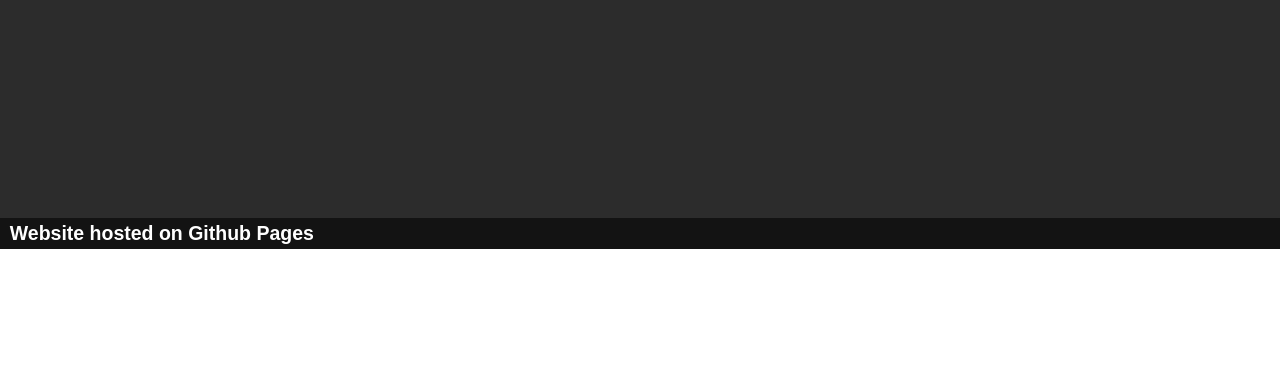
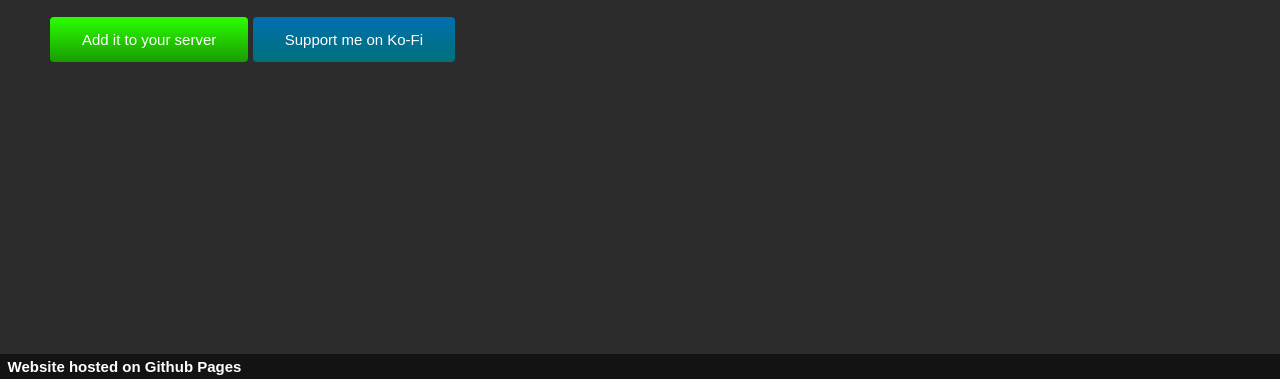
Before and after one commit to Brisolo32/TestBot, a plain HTML site: page index.html in a window 1280 px wide. Shown: the part 526-905 px from the top of the page. Before the commit the page ends 800 px from the top, so only its background shows below. Drawn offline with Linux system fonts and the light colour scheme.

Commit message:
Update styles.css

```diff
--- a/styles.css
+++ b/styles.css
@@ -21,7 +21,7 @@
 .navbar__container {
     display: flex;
     justify-content: space-between;
-    height: 80px;
+    height: auto;
     z-index: 1;
     width: 100%;
     max-width: 1300px;
@@ -30,6 +30,7 @@
 }
 
 #navbar__logo {
+    font-family: 'Dosis', sans-serif;
     background-color: #ffffff;
     background-size: 100%;
     -webkit-background-clip: text;
@@ -49,7 +50,7 @@
     align-items: center;
     justify-self: center;
     margin: 0 auto;
-    height: 83vh;
+    height: 100vh;
     background-color: #2c2c2c;
     z-index: 1;
     width: 100%;
@@ -103,6 +104,46 @@
     width: 100%;
 }
 
+.kofi__btn {
+    font-size: 15px;
+    background-image: linear-gradient(to top, #007179 0%, rgb(0, 111, 176) 100%);
+    padding: 14px 32px;
+    border: none;
+    border-radius: 4px;
+    color: #ffff;
+    cursor: pointer;
+    position: relative;
+    transition: all 0.35s;
+    outline: none;
+}
+
+.kofi__btn a {
+    position: relative;
+    z-index: 2;
+    color: #ffff;
+    text-decoration: none;
+}
+
+.kofi__btn:after {
+    position: absolute;
+    content: '';
+    top: 0;
+    left: 0;
+    width: 0;
+    height: 100%;
+    background: linear-gradient(to , #00383c 0%, #002b34 100%);
+    transition: all 0.25s;
+    border-radius: 4px;
+}
+
+.kofi__btn:hover {
+    color: #ffff;
+}
+
+.kofi__btn:hover:after{
+    width: 100%;
+}
+
 /* Footer Section */
 .footer__container {
     background-color: #131313;
@@ -114,6 +155,6 @@
 }
 
 .footer__link--items {
-    font-size: small;
+    font-size: 10px;
     color: #ffff;
 }
```
